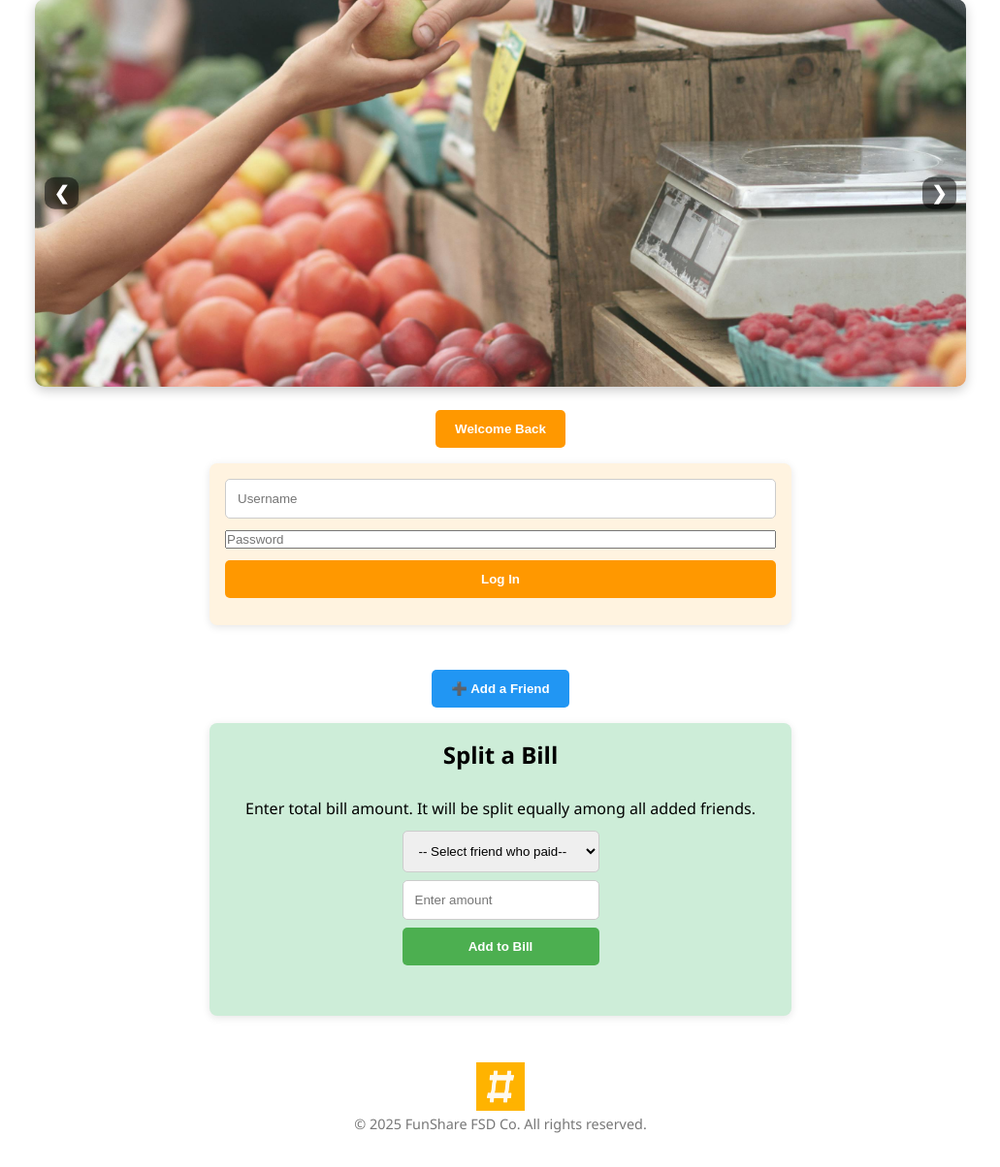
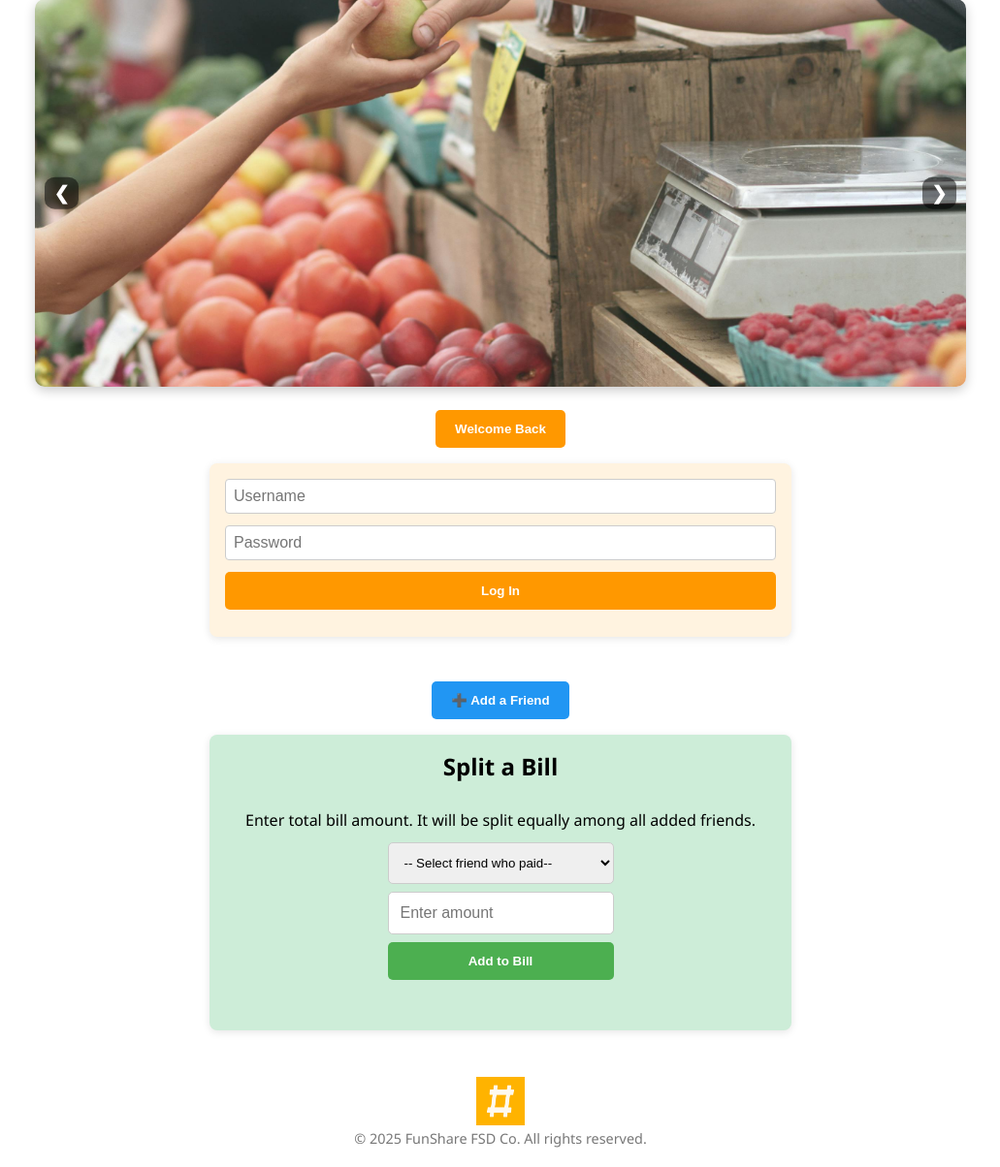
Before and after one commit to Lumi1203/python_flaskproject, a Flask app: page / in a window 1280 px wide. Shown: the part 211-1415 px from the top of the page at 97% size, without its empty margins (124-1155 px from the left). Run offline with Flask 3, Linux system fonts and the light colour scheme.

Commit message:
forms styling

```diff
--- a/static/css/styles.css
+++ b/static/css/styles.css
@@ -112,7 +112,7 @@ footer {
   border-radius: 8px;
 }
 
-@media screen and (min-width: 600px) {
+/* @media screen and (min-width: 600px) {
   /*nav ul {
     justify-content: center;
     gap: 2rem;
@@ -122,7 +122,7 @@ footer {
     max-width: 400px;
     margin: auto;
   }
-}
+} */
 
 ul#friendList li {
   background: #e0f7fa;
@@ -190,6 +190,24 @@ select {
   box-shadow: 0 2px 8px rgba(0, 0, 0, 0.1);
 }
 
+#signupForm input {
+  padding: 0.5rem;
+  font-size: 1rem;
+  border: 1px solid #ccc;
+  border-radius: 4px;
+  width: 100%;
+  box-sizing: border-box;
+}
+
+form input {
+  padding: 0.5rem;
+  font-size: 1rem;
+  border: 1px solid #ccc;
+  border-radius: 4px;
+  width: 100%;
+  box-sizing: border-box;
+}
+
 .login-section {
   margin: 1.5rem 0;
   text-align: center;
@@ -217,8 +235,25 @@ select {
   padding: 1rem;
   border-radius: 8px;
   margin-top: 1rem;
+  font-size: 1rem;
+  box-sizing: border-box;
   box-shadow: 0 2px 8px rgba(0, 0, 0, 0.1);
 }
+
+#loginForm input {
+  padding: 0.5rem;
+  font-size: 1rem;
+  border: 1px solid #ccc;
+  border-radius: 4px;
+  width: 100%;
+  box-sizing: border-box; /* Important for equal sizing */
+}
+
+#loginForm {
+  /* max-width: 300px; */
+  margin: 1rem auto;
+}
+
 
 .split-bill-section {
   display: flex;
```
